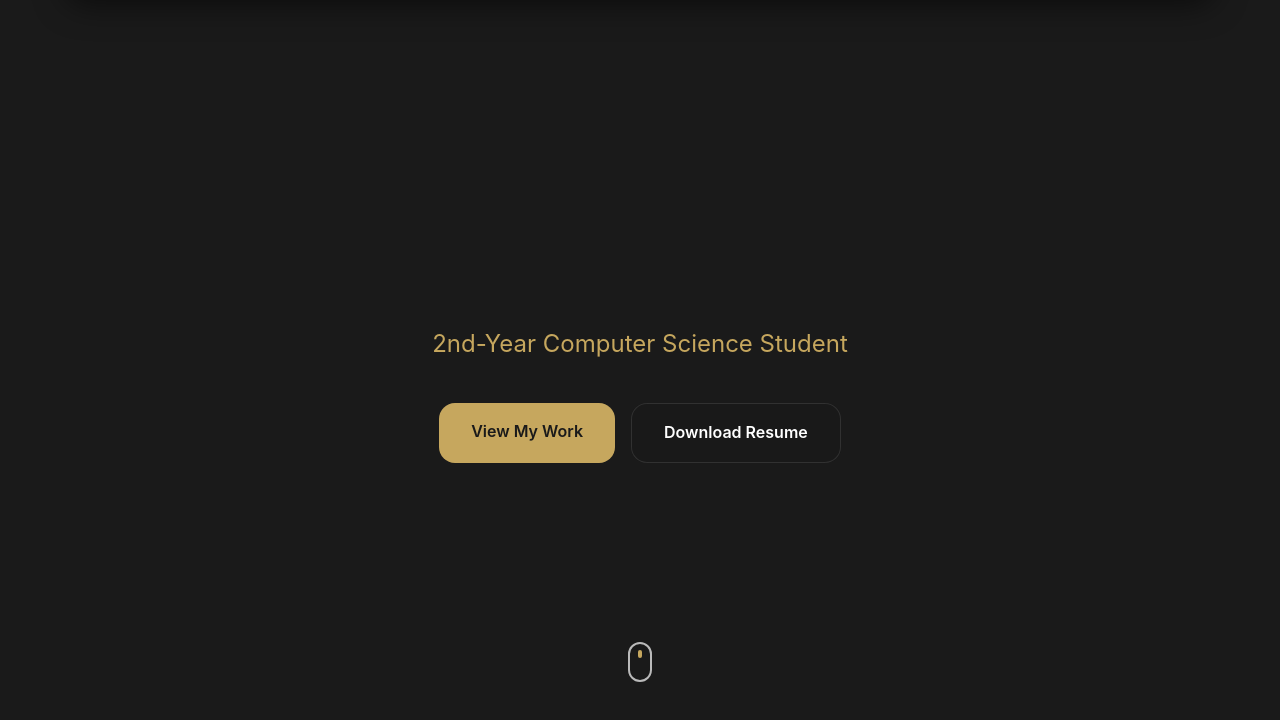
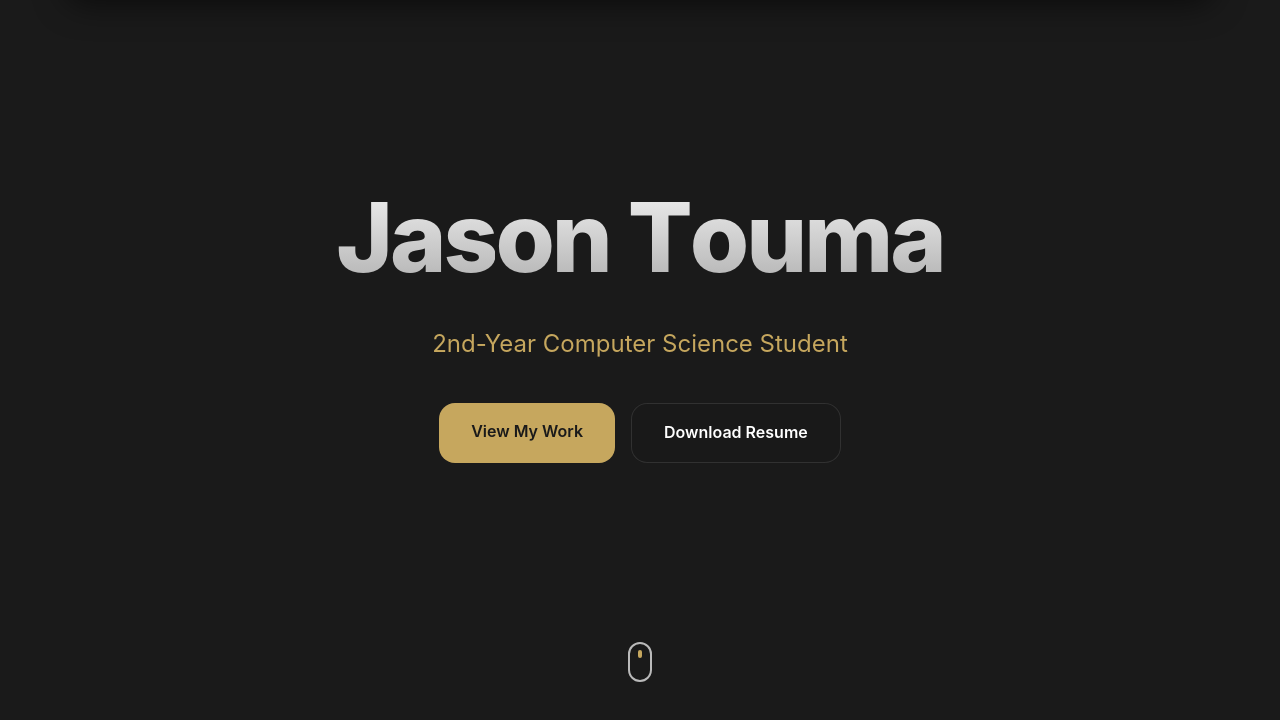
Before and after one commit to jason-code1/portfolio-website-jason, a website: page index.html in a window 1280 px wide. Shown: the part 88-808 px from the top of the page. Drawn offline with nearby package versions, Linux system fonts and the light colour scheme.

Commit message:
fix: restore hero name visibility and fix letter-clipping

```diff
--- a/css/style.css
+++ b/css/style.css
@@ -39,10 +39,7 @@
     transition: width 0.1s ease;
 }
 
-.hero-letter {
-    display: inline-block;
-    opacity: 0;
-}
+/* Hero Name Letters - Handled by JS */
 
 :root {
     --bg-dark: #1A1A1A; /* Matte Black */
@@ -144,15 +141,20 @@ body {
     z-index: 2;
 }
 
+.hero-letter {
+    display: inline-block;
+    opacity: 0;
+    background: linear-gradient(180deg, #FFFFFF 0%, #A1A1A1 100%);
+    -webkit-background-clip: text;
+    background-clip: text;
+    -webkit-text-fill-color: transparent;
+}
+
 .hero-name {
     font-size: clamp(3rem, 10vw, 6rem);
     font-weight: 800;
     letter-spacing: -3px;
     margin-bottom: 10px;
-    background: linear-gradient(180deg, #FFFFFF 0%, #A1A1A1 100%);
-    -webkit-background-clip: text;
-    background-clip: text;
-    -webkit-text-fill-color: transparent;
 }
 
 .hero-subtitle {
--- a/js/app.js
+++ b/js/app.js
@@ -6,7 +6,7 @@ window.addEventListener('DOMContentLoaded', () => {
     const heroName = document.querySelector('.hero-name');
     if (!heroName) return;
 
-    const text = heroName.innerText;
+    const text = "Jason Touma"; // Explicitly set to avoid any innerHTML issues
     heroName.innerHTML = text.split('').map(char =>
         `<span class="hero-letter">${char === ' ' ? '&nbsp;' : char}</span>`
     ).join('');
```
